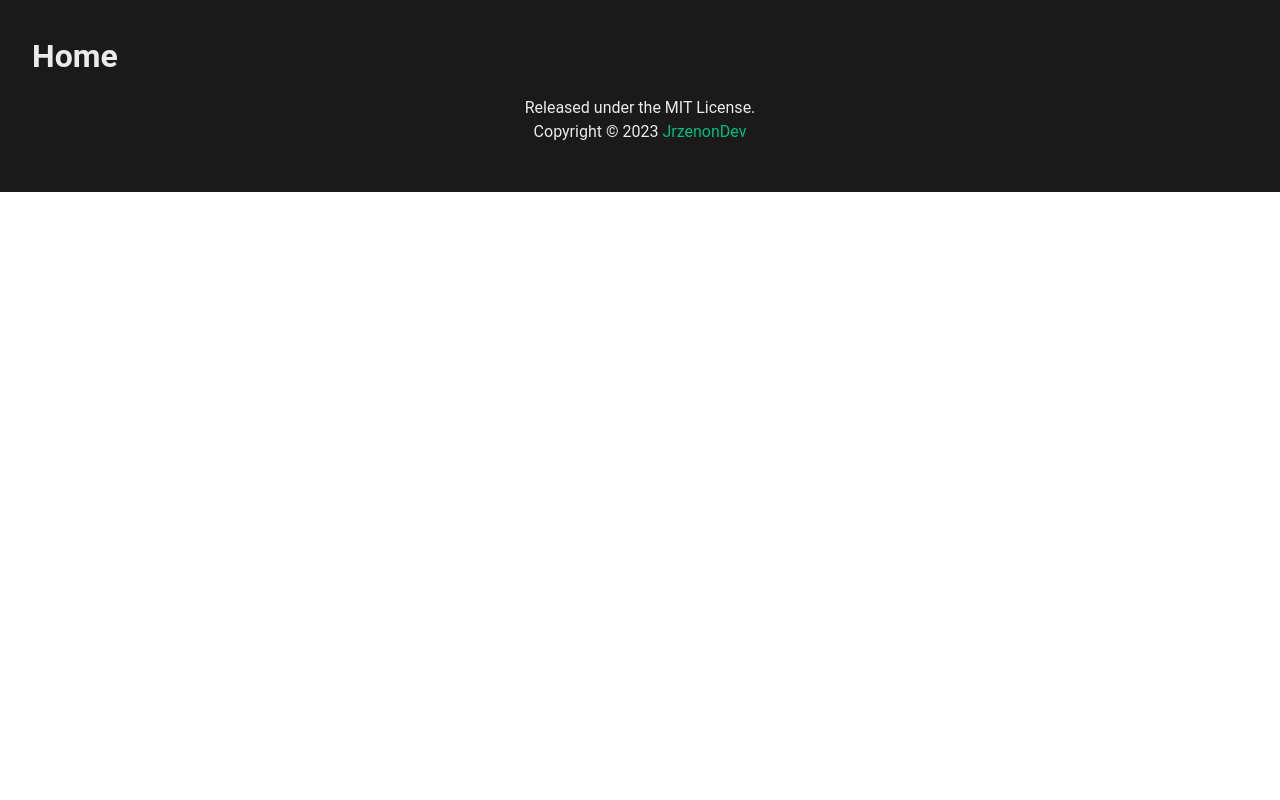
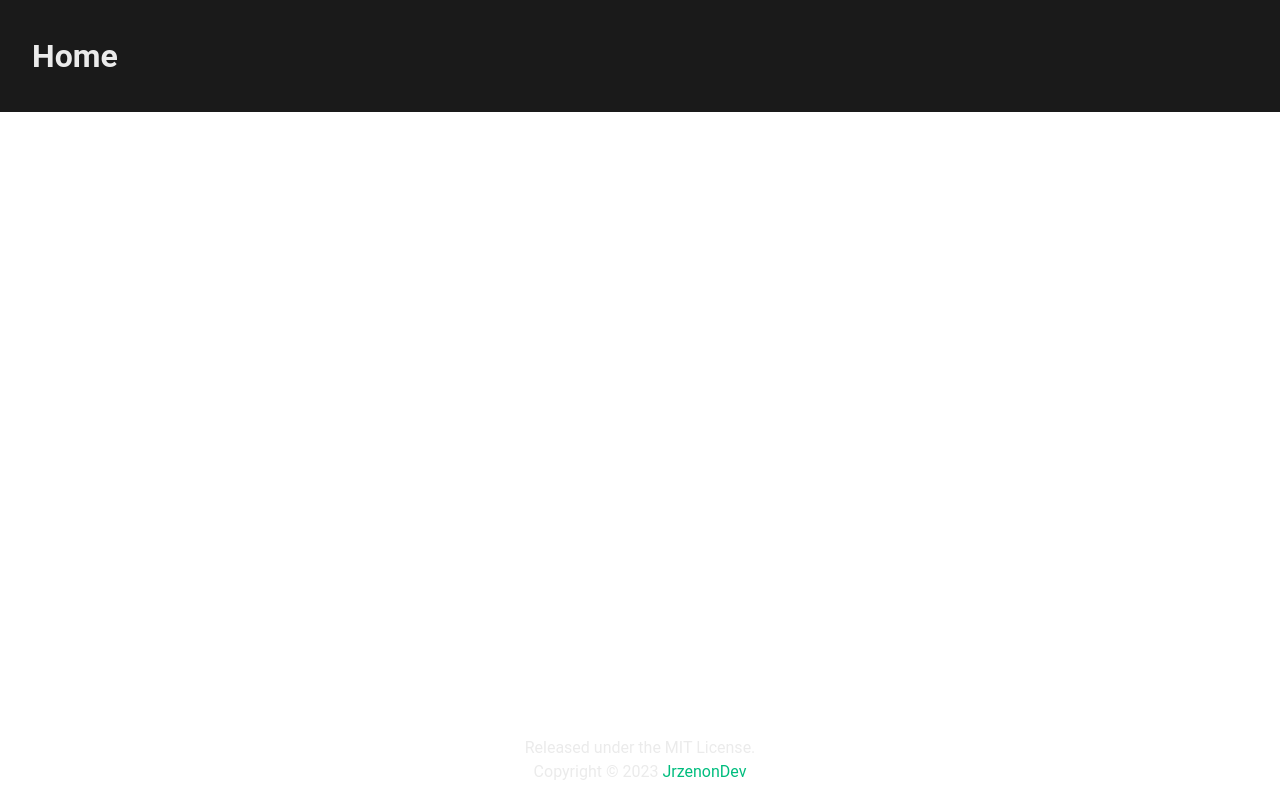
Before and after one commit to JrzenonDev/task-and-account-manager-vuejs, a Vue app: page / in a window 1280 px wide. Built offline with nearby package versions, Linux system fonts and the light colour scheme.

Commit message:
feat: styles in footer position absolute

```diff
--- a/src/components/Footer/MainFooter.vue
+++ b/src/components/Footer/MainFooter.vue
@@ -21,6 +21,10 @@ const currentYear = ref(getCurrentYear())
 
 <style scoped>
 .content-footer {
+  position: absolute;
+  bottom: 0;
+  right: 0;
+  left: 0;
   text-align: center;
 }
 </style>
```
